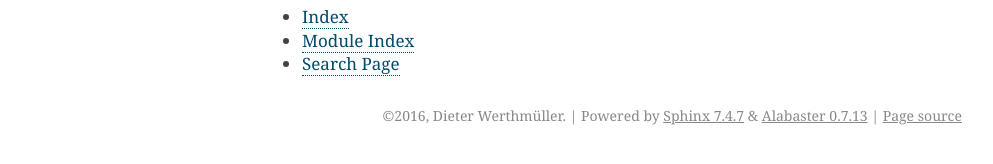
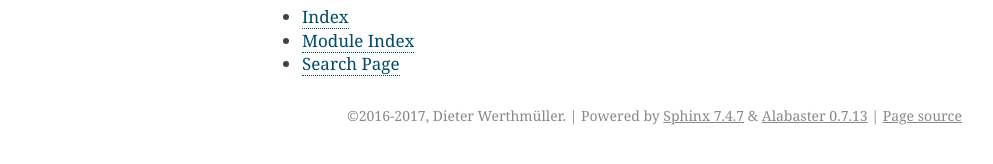
Before and after one commit to emsig/empymod, a Sphinx documentation site: the page built from docs/index.rst, in a window 1280 px wide. Shown: the part 506-670 px from the top of the page, without its empty margins (148-1141 px from the left). Built offline with Sphinx 7.4.7, drawn with Linux system fonts in a browser that asks for light colours.

Commit message:
docs/conf.py; issue with readthedocs

```diff
--- a/docs/conf.py
+++ b/docs/conf.py
@@ -57,7 +57,7 @@
 
 # General information about the project.
 project = 'empymod'
-copyright = '2016, Dieter Werthmüller'
+copyright = '2016-2017, Dieter Werthmüller'
 author = 'Dieter Werthmüller'
 
 # The version info for the project you're documenting, acts as replacement for
@@ -85,7 +85,7 @@
 # List of patterns, relative to source directory, that match files and
 # directories to ignore when looking for source files.
 # This patterns also effect to html_static_path and html_extra_path
-exclude_patterns = ['_build', 'Thumbs.db', '.DS_Store']
+exclude_patterns = ['_build', 'Thumbs.db', '.DS_Store', 'PermissionToRelicenseFilters.txt', '../paper', '../notebooks', '../tests']
 
 # The reST default role (used for this markup: `text`) to use for all
 # documents.
@@ -149,7 +149,7 @@
 # Add any paths that contain custom static files (such as style sheets) here,
 # relative to this directory. They are copied after the builtin static files,
 # so a file named "default.css" will overwrite the builtin "default.css".
-html_static_path = ['_static']
+html_static_path = []
 
 # Add any extra paths that contain custom files (such as robots.txt or
 # .htaccess) here, relative to this directory. These files are copied
```
